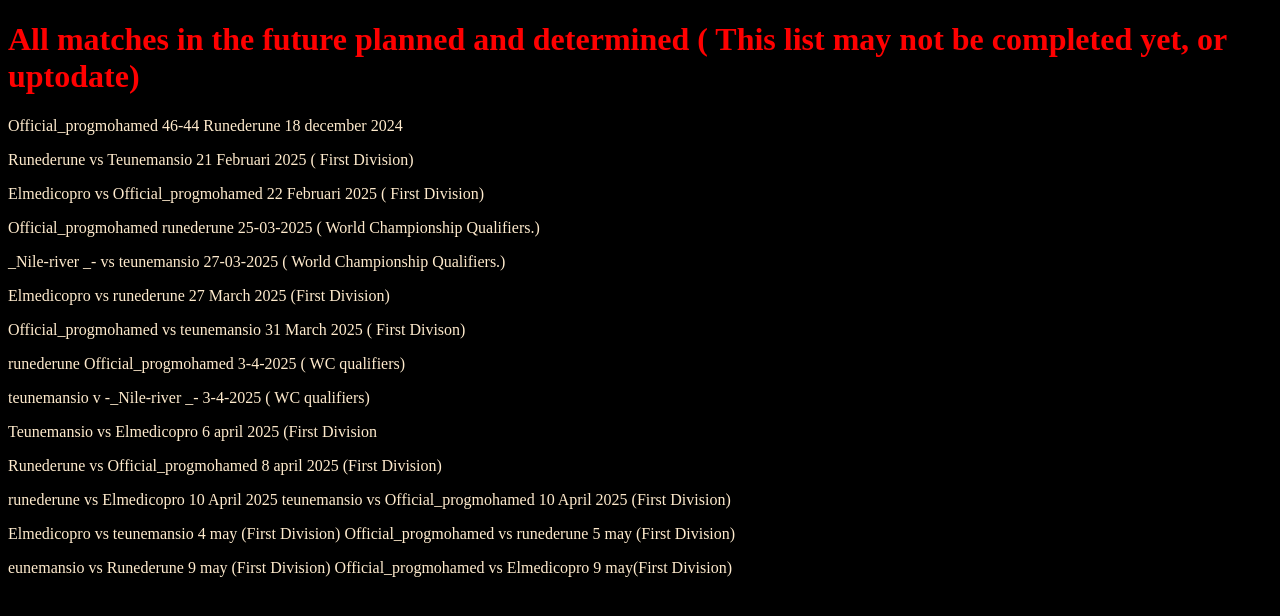
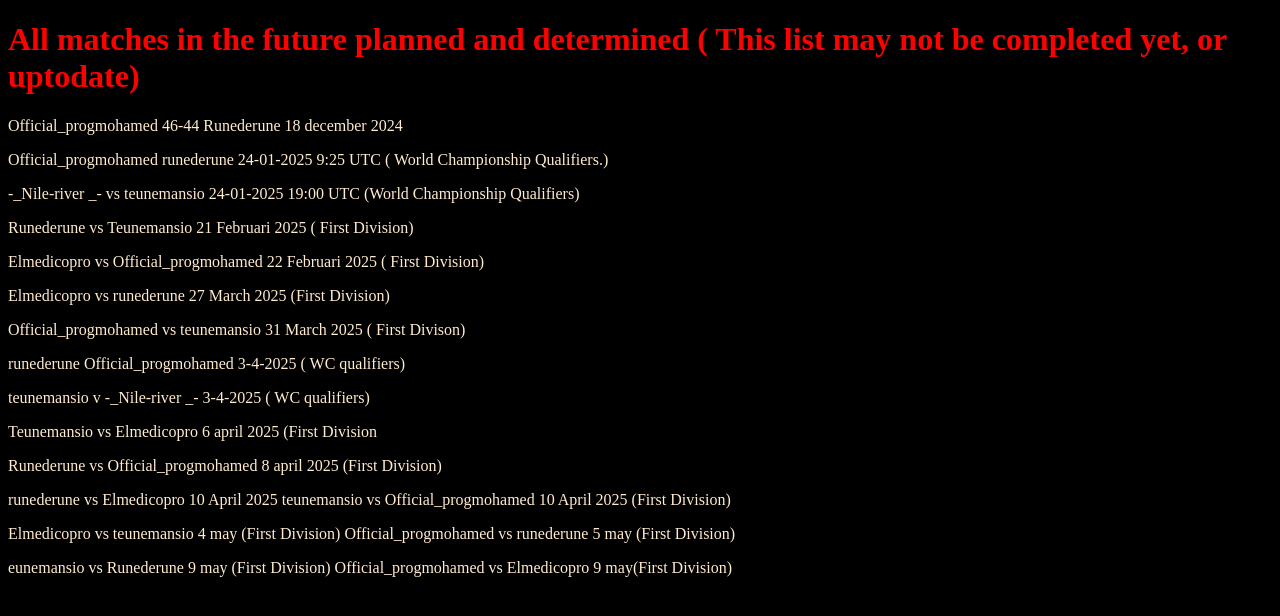
Before and after one commit to Allionce/Lallionce-Plus, a plain HTML site: page ScratchPingpongmatches.html in a window 1280 px wide. Drawn offline with Linux system fonts and the light colour scheme.

Commit message:
Update ScratchPingpongmatches.html

```diff
--- a/ScratchPingpongmatches.html
+++ b/ScratchPingpongmatches.html
@@ -9,10 +9,10 @@
 <body>
 <H1> All matches in the future planned and determined ( This list may not be completed yet, or uptodate) </H1>
     <p> Official_progmohamed 46-44 Runederune 18 december 2024 </p>
+    <p> Official_progmohamed  runederune 24-01-2025 9:25 UTC ( World Championship Qualifiers.)</p>
+    <p> -_Nile-river _- vs teunemansio 24-01-2025  19:00 UTC (World Championship Qualifiers)</p>
 <p> Runederune vs Teunemansio 21 Februari 2025 ( First Division)</p>
 <p> Elmedicopro vs Official_progmohamed  22 Februari 2025 ( First Division)</p>
-<p> Official_progmohamed  runederune 25-03-2025 ( World Championship Qualifiers.)</p>
-<p> _Nile-river _- vs teunemansio 27-03-2025 ( World Championship Qualifiers.) </p>
 <p> Elmedicopro vs runederune 27 March 2025 (First Division) </p>
 <p> Official_progmohamed vs teunemansio 31 March 2025 ( First Divison) </p>
 <p> runederune Official_progmohamed 3-4-2025 ( WC qualifiers)</p>
```
